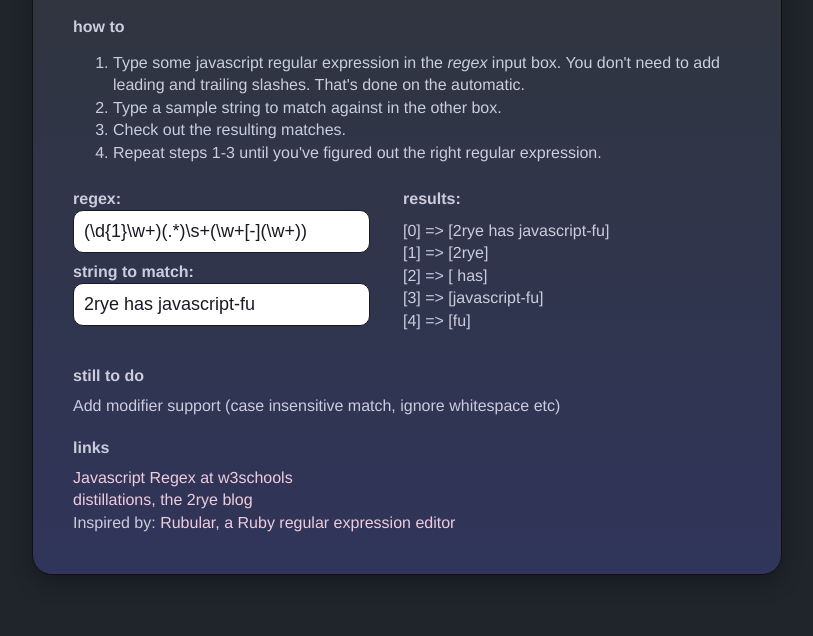
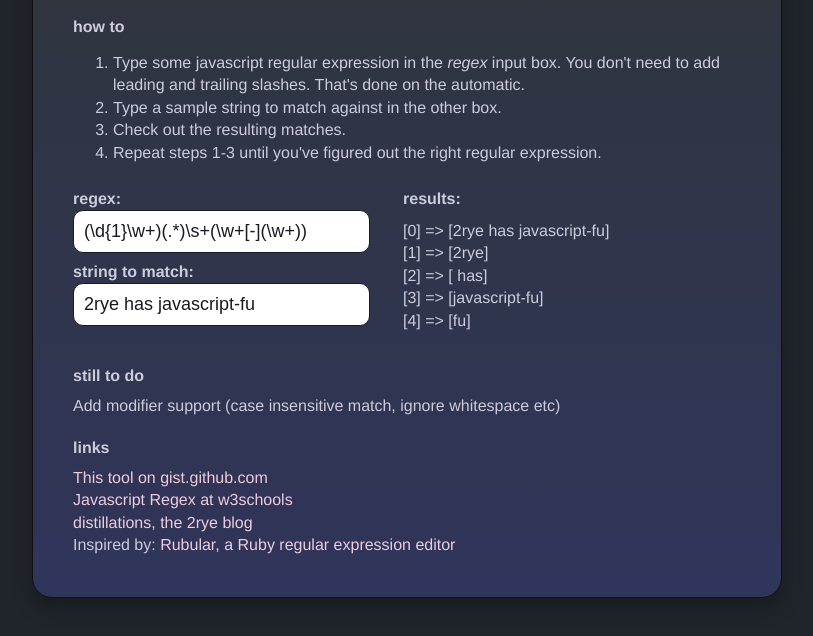
Before and after one commit to rcode5/jsregex, a plain HTML site: page js_regex.html in a window 1280 px wide. Shown: the part 122-758 px from the top of the page, without its empty margins (233-1046 px from the left). Drawn offline with nearby package versions, Linux system fonts and the light colour scheme.

Commit message:
* add link to this gist

```diff
--- a/js_regex.html
+++ b/js_regex.html
@@ -63,6 +63,9 @@
       <h4>links</h4>
       <ul>
         <li>
+          <a href="https://gist.github.com/1744140">This tool on gist.github.com</a>
+        </li>
+        <li>
           <a href="http://www.w3schools.com/jsref/jsref_obj_regexp.asp">Javascript Regex at w3schools</a>
         </li>
         <li>
```
